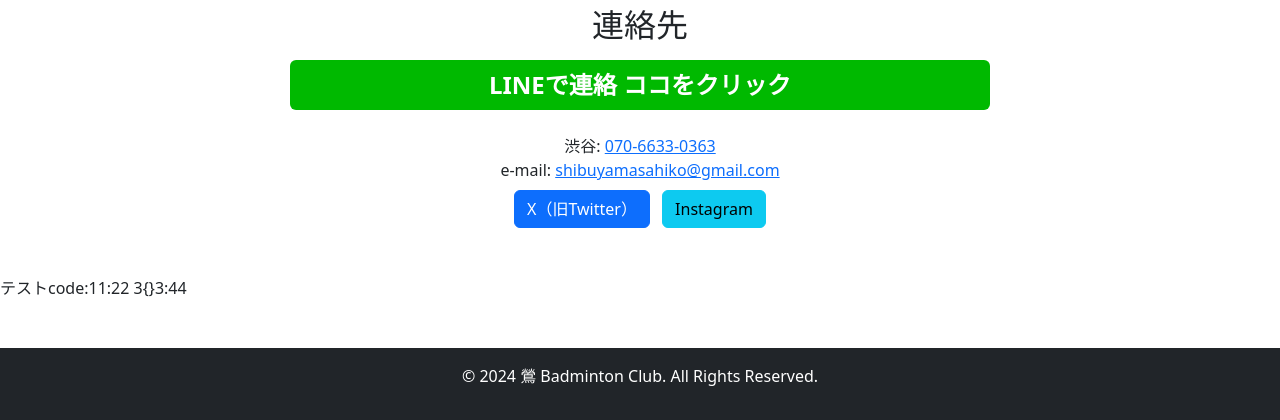
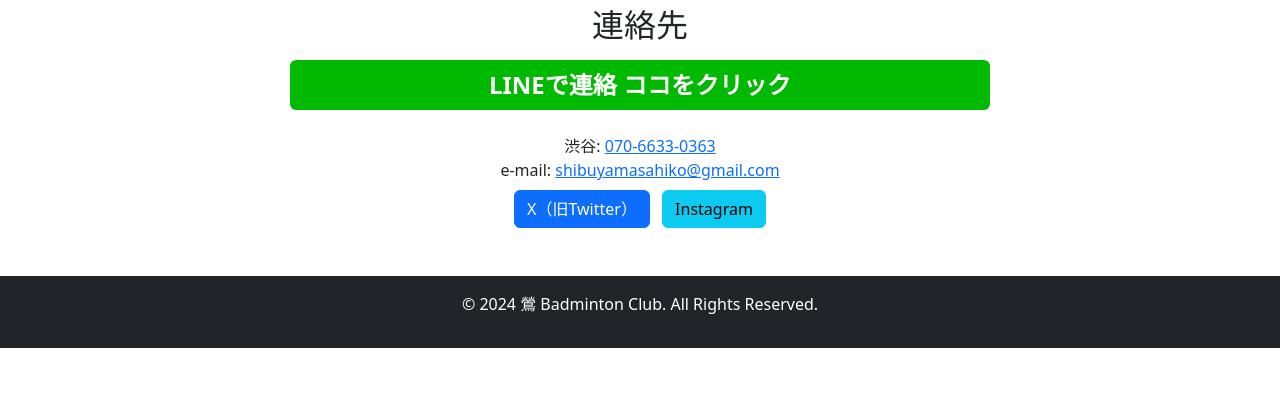
Before and after one commit to UGUIS8020/uguis_bad, a Python web app: template templates/index.html in a window 1280 px wide. Shown: the part 668-1088 px from the top of the page. After the commit the page ends 1016 px from the top, so only its background shows below. Run offline with Jinja, Linux system fonts and the light colour scheme; the template is opened without the code that fills it, so the values that code supplies are empty; some libraries are stand-ins or nearby versions.

Commit message:
新越谷

```diff
--- a/templates/index.html
+++ b/templates/index.html
@@ -221,6 +221,4 @@
 
     </div>
 
-    テストcode:1{{ current_user.is_authenticated }}1:2{{ current_user.is_admin }}2
-    3{{ current_user.__dict__ }}3:4{{ current_user.administrator }}4<br>
 {% endblock %}
```
